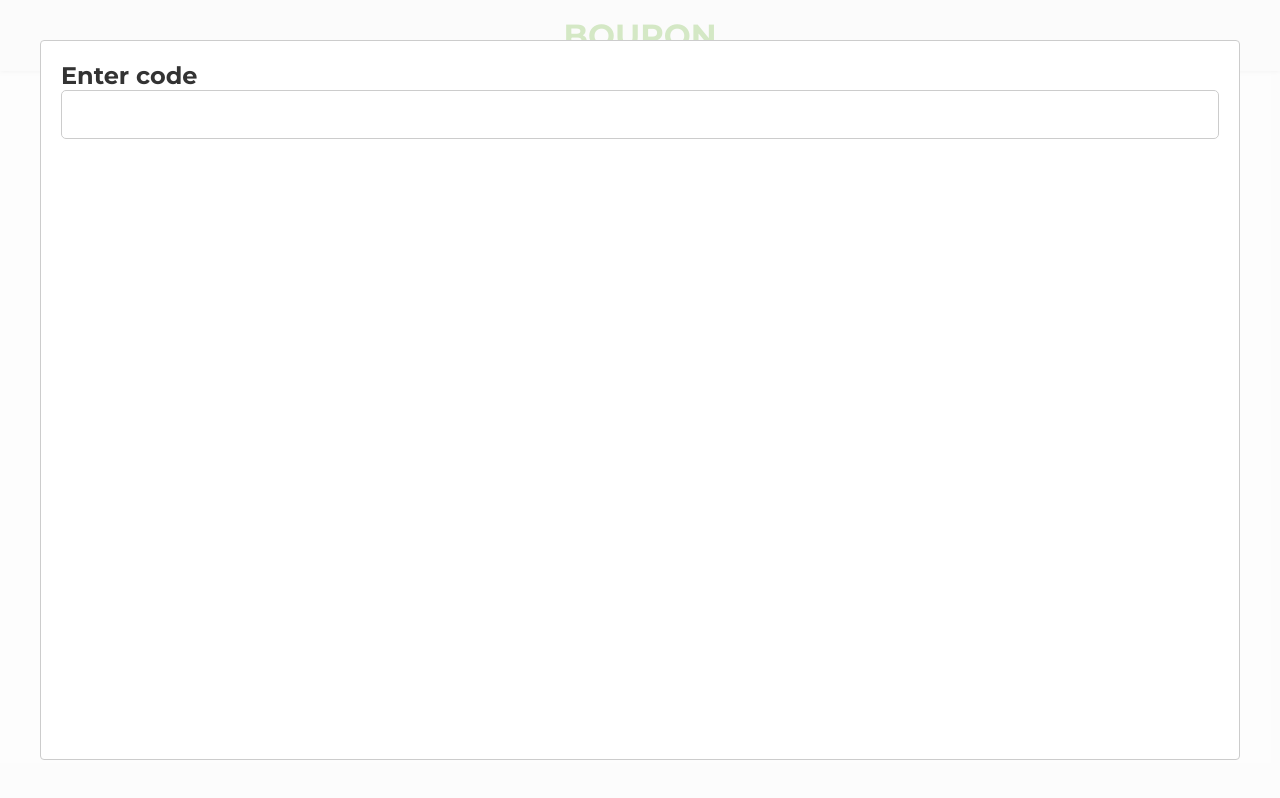
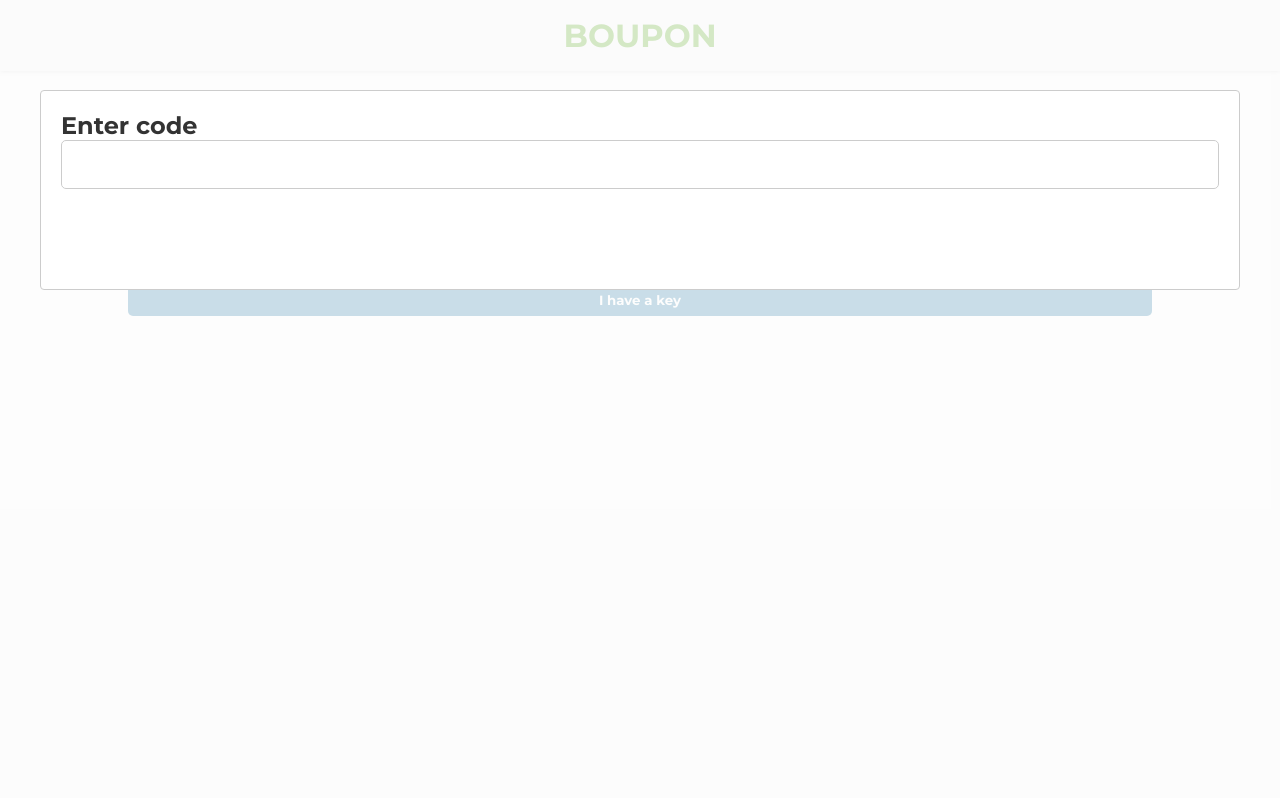
Before and after one commit to OsirisX3R0/boupon, a React (Create React App) app: page / in a window 1280 px wide. Both pictures are taken after a click on the button "I have a key". Built offline with nearby package versions, Linux system fonts and the light colour scheme.

Commit message:
Fixed modal height Made reusable modal component

```diff
--- a/src/components/home/Home.js
+++ b/src/components/home/Home.js
@@ -8,18 +8,12 @@ import {
   WelcomeContainer,
   WelcomeHeader,
 } from "../../styles";
-import EnterKey from "./EnterKey";
+import EnterKey from "../modals/EnterKey";
 
 const Home = () => {
   const history = useHistory();
   const [key, setKey] = useLocalStorage("bouponKey");
   const [showEnterKey, setShowEnterKey] = useState(false);
-
-  const customStyles = {
-    content: {
-      height: 300,
-    },
-  };
 
   useEffect(() => {
     if (key) {
@@ -46,7 +40,6 @@ const Home = () => {
         isOpen={showEnterKey}
         onRequestClose={() => setShowEnterKey(false)}
         contentLabel="Enter key"
-        styles={customStyles}
       />
     </WelcomeContainer>
   );
--- /dev/null
+++ b/src/components/modals/BaseModal.js
@@ -0,0 +1,12 @@
+import Modal from "react-modal";
+
+Modal.setAppElement("#root");
+
+Modal.defaultStyles.content.height = "200px";
+Modal.defaultStyles.content.marginTop = "50px";
+
+const BaseModal = ({ children, ...props }) => (
+  <Modal {...props}>{children}</Modal>
+);
+
+export default BaseModal;
--- a/src/components/home/EnterKey.js
+++ b/src/components/modals/EnterKey.js
@@ -1,14 +1,12 @@
-import Modal from "react-modal";
+import BaseModal from "../modals/BaseModal";
 import { CenteredTextField } from "../../styles";
-
-Modal.setAppElement("#root");
 
 const EnterKey = (props) => {
   return (
-    <Modal {...props}>
+    <BaseModal {...props}>
       <h2>Enter code</h2>
       <CenteredTextField type="text" />
-    </Modal>
+    </BaseModal>
   );
 };
 
```
